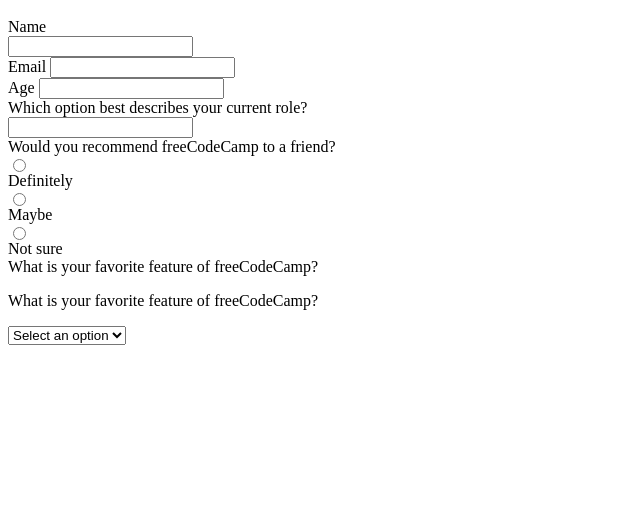
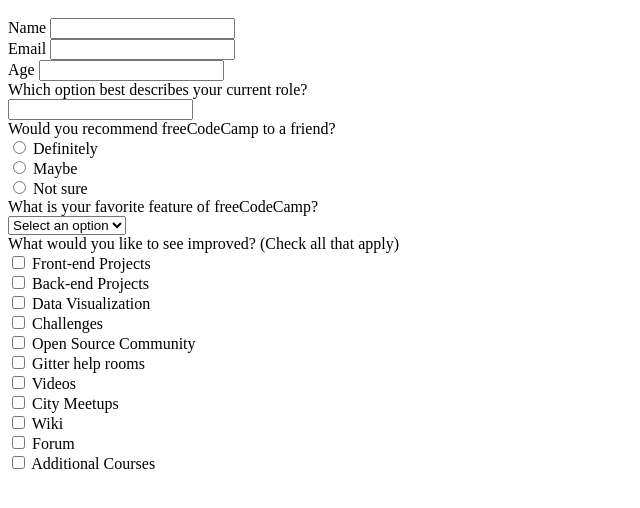
Before and after one commit to robertrance777/PROJECTTEST, a plain HTML site: page index.html in a window 1280 px wide. Shown: the part 48-556 px from the top of the page, without its empty margins (0-640 px from the left). Drawn offline with Linux system fonts and the light colour scheme.

Commit message:
Update index.html

```diff
--- a/index.html
+++ b/index.html
@@ -3,7 +3,7 @@
 <h1 id="title">Hello</h1>
 <p id="description"></p>
 <form>
-    <label>Name</label><br>
+    <label>Name</label>
     <input type="text" id="fname" name="fname"><br>
     <label>Email</label>
     <input type="email" id="email"><br>
@@ -12,23 +12,46 @@
     <label>Which option best describes your current role?</label><br>
     <input type="text" id="Question"><br>
     <label>Would you recommend freeCodeCamp to a friend?</label><br>
-    <input type="radio" id="Definitely" name="recommend" value=1><br>
+    <input type="radio" id="Definitely" name="recommend" value=1>
     <label for="Definitely">Definitely</label><br>
-    <input type="radio" id="Maybe" name="recommend" value=2><br>
+    <input type="radio" id="Maybe" name="recommend" value=2>
     <label for="Maybe">Maybe</label><br>
-    <input type="radio" id="Not sure" name="recommend" vale=3><br>
+    <input type="radio" id="Not sure" name="recommend" vale=3>
     <label for="Not sure">Not sure</label><br>
     <label>What is your favorite feature of freeCodeCamp?</label><br>
-
-
-    <p>What is your favorite feature of freeCodeCamp?</p>
     <select name="options" id="options">
-        <option value="">Select an option</option>
+      <option value="">Select an option</option>
       <option value="Challenges">Challenges</option>
       <option value="Project">Project</option>
       <option value="Community">Community</option>
       <option value=" Open Source"> Open Source</option>
-    </select>
+    </select><br>
+    <label>What would you like to see improved? (Check all that apply)</label><br>
+    <input type="checkbox" id="Front-end Projects" name="Front-end Projects" vale="1">
+    <Label for "Front-end Projects">Front-end Projects</Label><br>
+    <input type="checkbox" id="Back-end Projects" name="Back-end Projects" vale="1">
+    <Label for "Back-end Projects">Back-end Projects</Label><br>
+    <input type="checkbox" id="Data Visualization" name="Data Visualization" vale="1">
+    <Label for "Data Visualization">Data Visualization</Label><br>
+    <input type="checkbox" id="Challenges" name="Challenges" vale="1">
+    <Label for "Challenges">Challenges</Label><br>
+    <input type="checkbox" id="Open Source Community" name="Open Source Community" vale="1">
+    <Label for "Open Source Community">Open Source Community</Label><br>
+    <input type="checkbox" id="Gitter help rooms" name="Gitter help rooms" vale="1">
+    <Label for "Gitter help rooms">Gitter help rooms</Label><br>
+    <input type="checkbox" id="Videos" name="Videos" vale="1">
+    <Label for "Videos">Videos</Label><br>
+    <input type="checkbox" id="City Meetups" name="City Meetups" vale="1">
+    <Label for "City Meetups">City Meetups</Label><br>
+    <input type="checkbox" id="Wiki" name="Wiki" vale="1">
+    <Label for "Wiki">Wiki</Label><br>
+    <input type="checkbox" id="Forum" name="Forum" vale="1">
+    <Label for "Forum">Forum</Label><br>
+    <input type="checkbox" id="Additional Courses" name="Additional Courses" vale="1">
+    <Label for "Additional Courses">Additional Courses</Label><br>
+
+
+
 
 </form>
 
```
